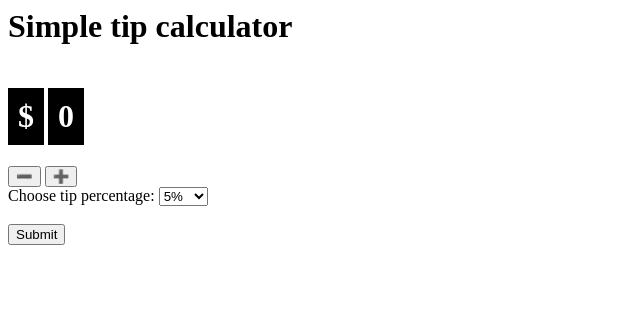
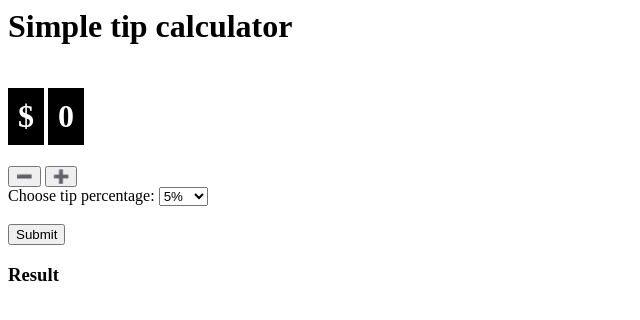
Before and after one commit to eastflatbushbk/simple-tip-calculator-project1, a plain HTML site: page index.html in a window 1280 px wide. Shown: the full height of the page, 0-640 px from the left. Drawn offline with Linux system fonts and the light colour scheme.

Commit message:
initial html code for result display

```diff
--- a/index.html
+++ b/index.html
@@ -46,3 +46,16 @@
     <br><br>
     <input type="submit" value="Submit">
   </form>
+  <div>
+    <h3>Result</h3>
+    <div id='list' class='result'></div>
+
+
+  </div>
+
+  <script src="index.js"></script>
+  <!---
+ // <script src="js/challenge.js"></script>
+ --->
+</body>
+</html>
```
